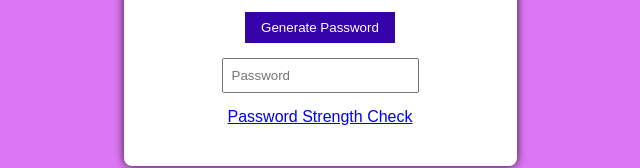
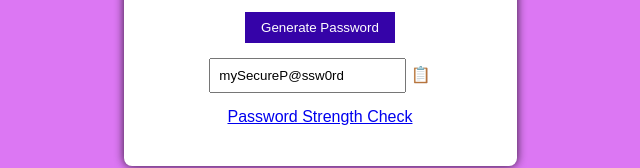
Before and after one commit to abanusara99/js_pwdgen, a website: page public/outpwd.html in a window 1280 px wide. Shown: the part 410-578 px from the top of the page, without its empty margins (320-960 px from the left). Drawn offline with Linux system fonts and the light colour scheme.

Commit message:
Update outpwd.html

```diff
--- a/public/outpwd.html
+++ b/public/outpwd.html
@@ -15,7 +15,8 @@
             <br>
             <button type="button" onclick="generatePassword()">Generate Password</button>
             <br>
-            <input type="text" placeholder="Password" id="password"  readonly>
+           <input type="text" placeholder="Password" id="password" value="mySecureP@ssw0rd" readonly />
+           <span class="copy-icon" onclick="copyPassword()" title="Copy password">&#128203;</span>
             <br>
             <a href="https://codepen.io/ABAnu-Sara/pen/vYqVeXd" id="strengthPassword" class="button">Password Strength Check</a>
         </form>
```
